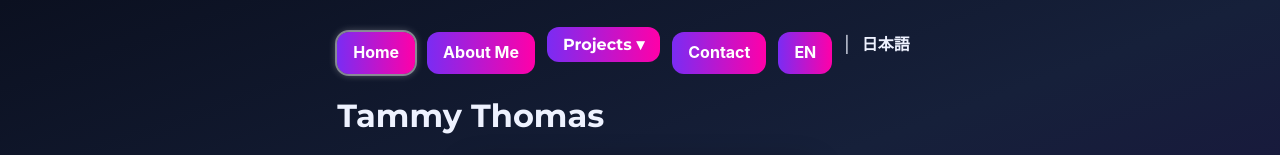
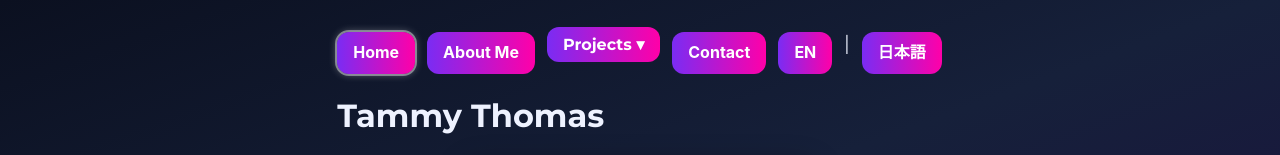
Before and after one commit to Memoria208/Tammy-sPortfolio, a plain HTML site: page index.html in a window 1280 px wide. Shown: the top 155 px of the page. Drawn offline with Linux system fonts and the light colour scheme; grey boxes are pictures that could not be loaded.

Commit message:
Update index.html
added index-ja.html link to language switcher

```diff
--- a/index.html
+++ b/index.html
@@ -53,7 +53,7 @@ The &display=swap bit tells the browser to use a fallback font until the Google
   <a href="contact.html">Contact</a>
 
   <!-- Language switcher -->
-  <a href="index.html">EN</a> | <strong>日本語</strong>
+  <a href="index.html"><strong>EN</strong></a> | <a href="index-ja.html">日本語</a>
 </nav>
 
   <h1>Tammy Thomas</h1>
```
